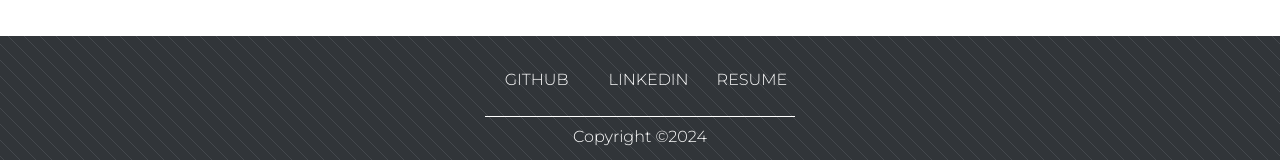
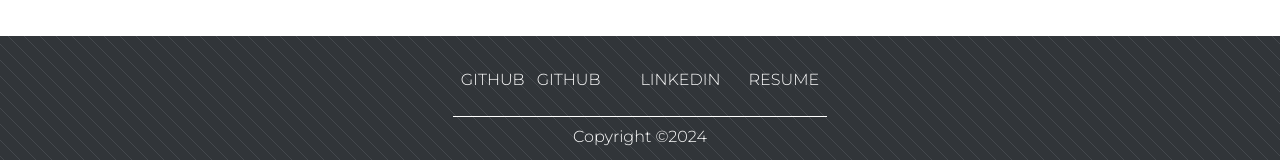
Before and after one commit to vinu-codes/portfolio, a React (Create React App) app: page /library in a window 1280 px wide. Shown: the part 1483-1643 px from the top of the page. Built offline with nearby package versions, Linux system fonts and the light colour scheme.

Commit message:
changes to footer

```diff
--- a/src/components/Footer/Footer.js
+++ b/src/components/Footer/Footer.js
@@ -109,6 +109,7 @@
     <div className="row">
       <ul>
         <li>
+          <a>GitHub</a>
           <Link to="https://github.com/vinu-codes">Github</Link>
         </li>
         <li>
--- a/src/components/Route/Link.js
+++ b/src/components/Route/Link.js
@@ -33,14 +33,11 @@
 
   const handleClick = (event) => {
     console.log(event)
-    // On Mac machines the META key is the Cmd (⌘) key.
     if (event.metaKey || event.ctrlKey) {
       return
     }
-
     event.preventDefault()
     navigate(to)
-    // updates address bar with path received from 'to'
   }
 
   return (
```
Also changed, not shown: src/common/Icon/icons/Search/index.js (added).
